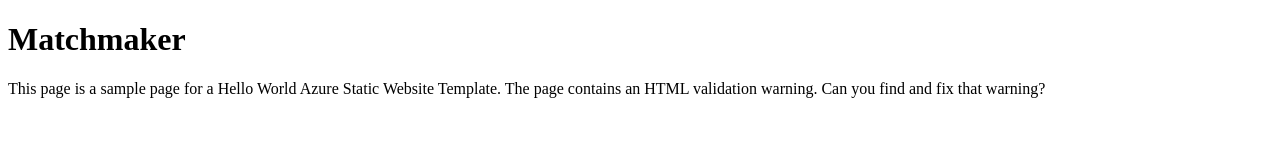
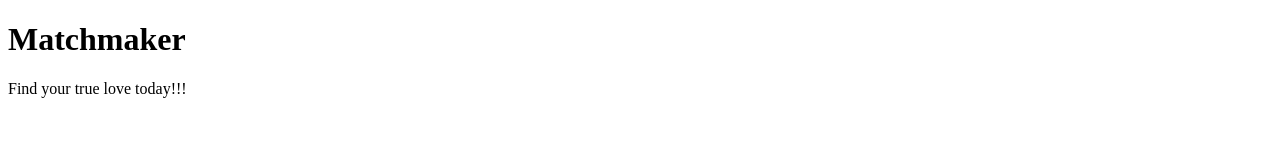
Before and after one commit to SyverDrolsum/Matchmaker-sdk, a plain HTML site: page index.html in a window 1280 px wide. Drawn offline with Linux system fonts and the light colour scheme.

Commit message:
Update Matchmaker

```diff
--- a/index.html
+++ b/index.html
@@ -5,7 +5,6 @@
 </head>
 <body>
 <h1>Matchmaker</h1>
-<p>This page is a sample page for a Hello World Azure Static Website Template. The page contains an HTML validation warning.
-Can you find and fix that warning?</p>
+<p>Find your true love today!!!</p>
 </body>
 </html>
```
